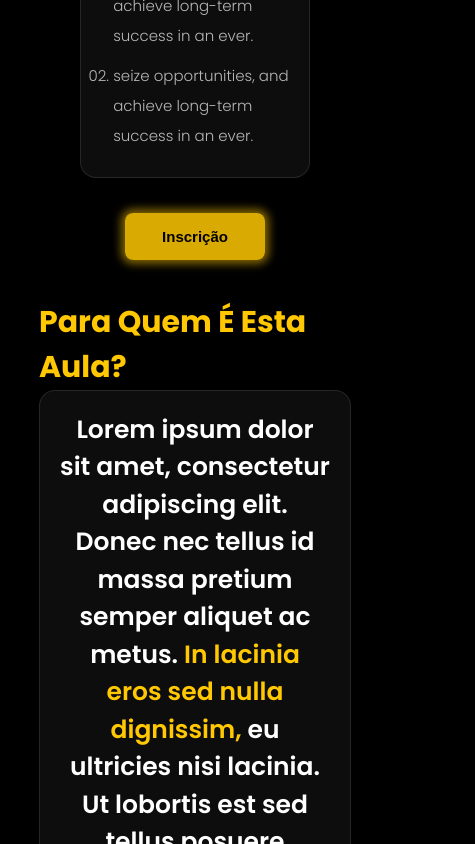
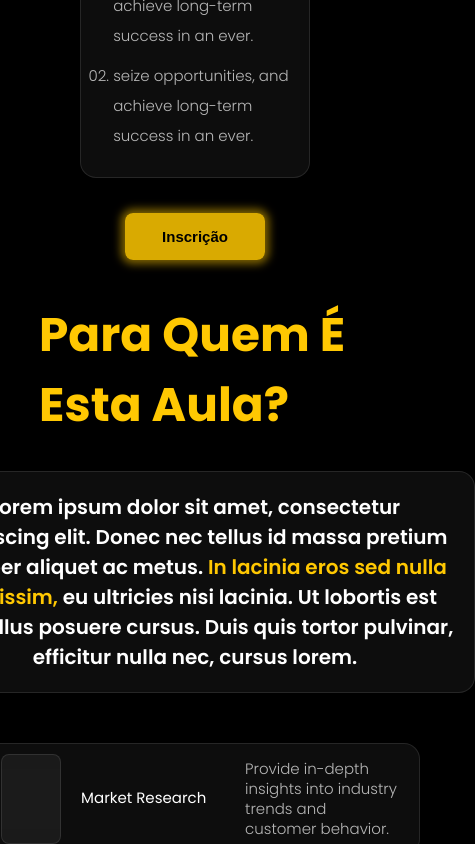
Before and after one commit to Film-Lab-landing-pages/ceos-lp, a Next.js app: page / in a window 390 px wide. Shown: the part 1158-2002 px from the top of the page, 475 px wide, since content can reach past the window. Built offline with nearby package versions, Linux system fonts and the light colour scheme.

Commit message:
feat - pra quem section responsiveness for 1024px screens

```diff
--- a/src/sections/ParaQuem/styles.ts
+++ b/src/sections/ParaQuem/styles.ts
@@ -1,4 +1,5 @@
-import styled from "styled-components";
+import styled from 'styled-components'
+import { css } from 'styled-components'
 
 export const ParaQuemContainer = styled.section`
   margin: 0 auto 5.5rem;
@@ -65,4 +66,61 @@ export const ParaQuemContainer = styled.section`
     margin-top: 2rem;
     justify-self: center;
   }
-`;
+
+  ${css`
+    @media (max-width: 1024px) {
+      h2 {
+        font-size: 4.7rem;
+        margin-bottom: 3rem;
+      }
+
+      .explanation {
+        font-size: 2rem;
+        width: 56rem;
+        margin-bottom: 3rem;
+
+        span {
+          font-size: 2rem;
+        }
+      }
+
+      .grid {
+        flex-direction: column;
+        align-items: center;
+        width: 100%;
+        gap: 3rem;
+        margin-bottom: 6rem;
+      }
+
+      .grid-item {
+        width: 45rem;
+        flex-direction: row;
+        align-items: center;
+        text-align: left;
+        padding: 0 2rem;
+
+        h3 {
+          font-size: 1.5rem;
+          width: 100%;
+          margin-top: 0;
+        }
+
+        p {
+          font-size: 1.5rem;
+          width: 100%;
+        }
+      }
+
+      .placeholder {
+        width: 9rem;
+        height: 9rem;
+        margin: 1rem;
+      }
+
+      button {
+        align-self: center;
+        width: 14.5rem;
+      }
+    }
+  `}
+`
```
